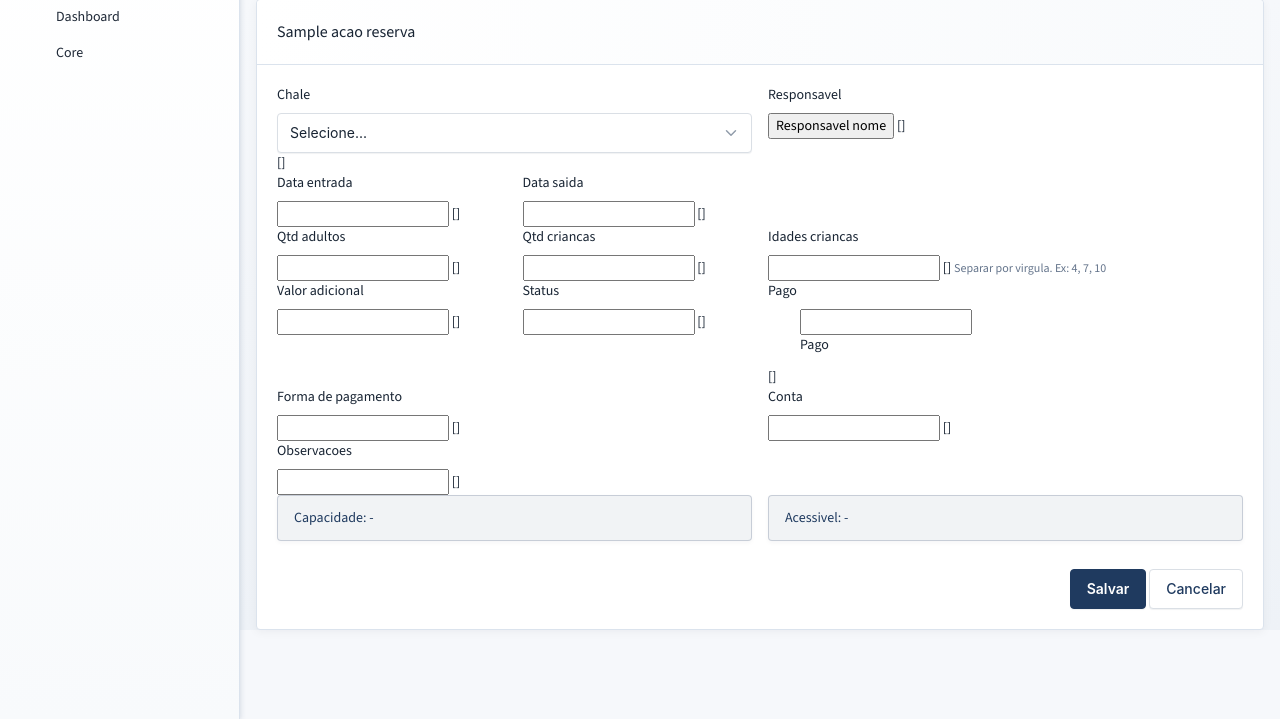
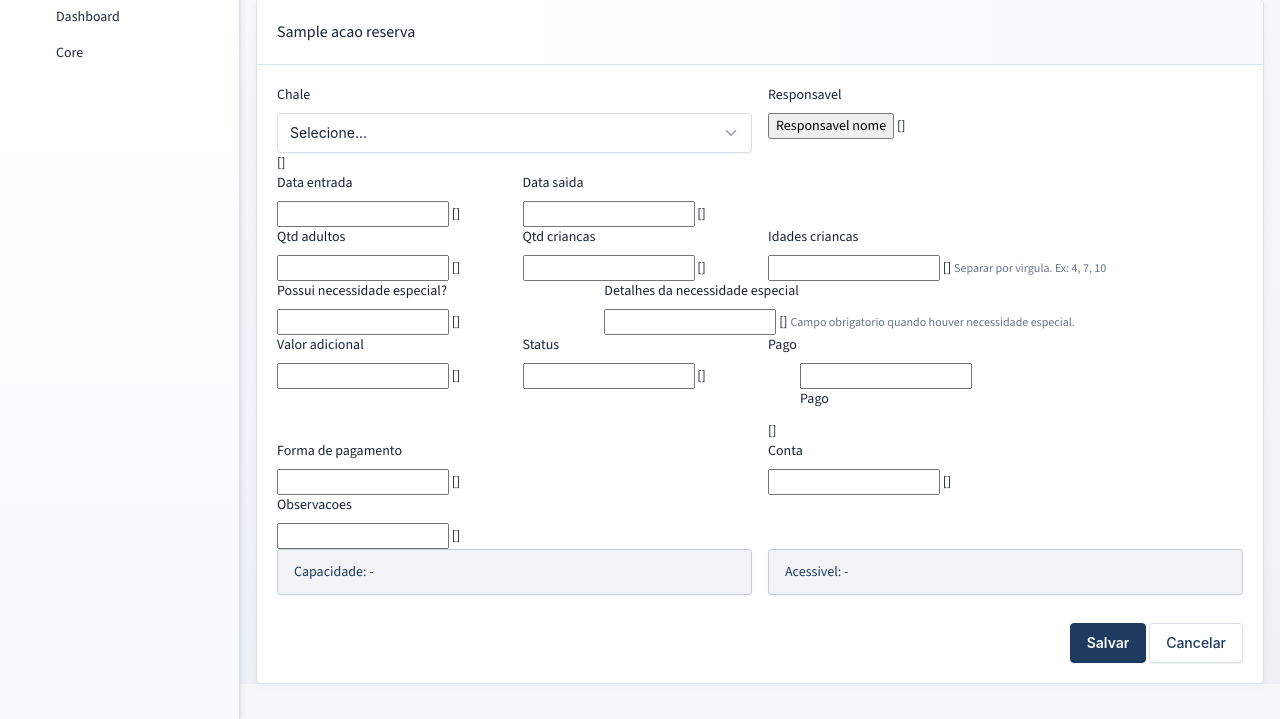
Before and after one commit to janiolos/MaanaimManager, a Django app: template templates/lodging/reserva_form.html in a window 1280 px wide. Shown: the part 81-800 px from the top of the page. Run offline with Django 5.2, Linux system fonts and the light colour scheme; the template is opened without the code that fills it: most values are stand-ins (such as "Sample title", 1, 10 or a date in 2020); form fields are guessed from the names that the template uses; some libraries are stand-ins or nearby versions.

Commit message:
correções de erros e melhorias
Melhorias relacionadas às permissões de usuários

```diff
--- a/apps/lodging/models.py
+++ b/apps/lodging/models.py
@@ -49,6 +49,8 @@ class ReservaChale(models.Model):
     qtd_pessoas = models.PositiveIntegerField()
     qtd_criancas = models.PositiveIntegerField(default=0)
     idades_criancas = models.CharField(max_length=120, blank=True)
+    possui_necessidade_especial = models.BooleanField(default=False)
+    detalhes_necessidade_especial = models.TextField(blank=True)
     status = models.CharField(max_length=20, choices=STATUS_CHOICES, default=PRE_RESERVA)
     valor_adicional = models.DecimalField(max_digits=12, decimal_places=2, default=0)
     pago = models.BooleanField(default=False)
@@ -105,6 +107,10 @@ class ReservaChale(models.Model):
             raise ValidationError({"data_entrada": "Informe periodo da reserva."})
         if data_saida <= data_entrada:
             raise ValidationError({"data_saida": "A data de saida deve ser maior que a de entrada."})
+        if self.possui_necessidade_especial and not (self.detalhes_necessidade_especial or "").strip():
+            raise ValidationError(
+                {"detalhes_necessidade_especial": "Detalhe as necessidades especiais para suporte da equipe."}
+            )
 
         if total_hospedes and chale and total_hospedes > chale.capacidade:
             raise ValidationError({"qtd_pessoas": "Total de hospedes excede a capacidade do chale."})
--- a/templates/lodging/reserva_form.html
+++ b/templates/lodging/reserva_form.html
@@ -57,6 +57,19 @@
           {{ form.idades_criancas }}
           {{ form.idades_criancas.errors }}
           <small class="text-muted">Separar por virgula. Ex: 4, 7, 10</small>
+        </div>
+      </div>
+      <div class="row">
+        <div class="col-md-4">
+          <label class="form-label">Possui necessidade especial?</label>
+          {{ form.possui_necessidade_especial }}
+          {{ form.possui_necessidade_especial.errors }}
+        </div>
+        <div class="col-md-8" id="necessidade-especial-box">
+          <label class="form-label">Detalhes da necessidade especial</label>
+          {{ form.detalhes_necessidade_especial }}
+          {{ form.detalhes_necessidade_especial.errors }}
+          <small class="text-muted">Campo obrigatorio quando houver necessidade especial.</small>
         </div>
       </div>
       <div class="row">
@@ -123,6 +136,9 @@
     const chaleSelect = document.getElementById('id_chale');
     const capacidadeBox = document.getElementById('chale-capacidade');
     const acessivelBox = document.getElementById('chale-acessivel');
+    const necessidadeSelect = document.getElementById('id_possui_necessidade_especial');
+    const necessidadeBox = document.getElementById('necessidade-especial-box');
+    const necessidadeDetalhes = document.getElementById('id_detalhes_necessidade_especial');
 
     function atualizarInfo() {
       const option = chaleSelect.options[chaleSelect.selectedIndex];
@@ -136,6 +152,21 @@
       chaleSelect.addEventListener('change', atualizarInfo);
     }
     atualizarInfo();
+
+    function atualizarNecessidadeEspecial() {
+      if (!necessidadeSelect || !necessidadeBox || !necessidadeDetalhes) return;
+      const possui = necessidadeSelect.value === '1';
+      necessidadeBox.style.display = possui ? '' : 'none';
+      necessidadeDetalhes.required = possui;
+      if (!possui) {
+        necessidadeDetalhes.value = '';
+      }
+    }
+
+    if (necessidadeSelect) {
+      necessidadeSelect.addEventListener('change', atualizarNecessidadeEspecial);
+    }
+    atualizarNecessidadeEspecial();
   })();
 </script>
 {% endblock %}
```
Also changed, not shown: apps/core/management/commands/seed_eventa.py (+19 -1 lines), apps/core/permissions.py (+24 -7 lines), apps/lodging/forms.py (+21 -1 lines), templates/lodging/reservas_lista.html (+10 -1 lines), apps/lodging/migrations/0006_reservachale_necessidade_especial.py (added), 1 other file.
